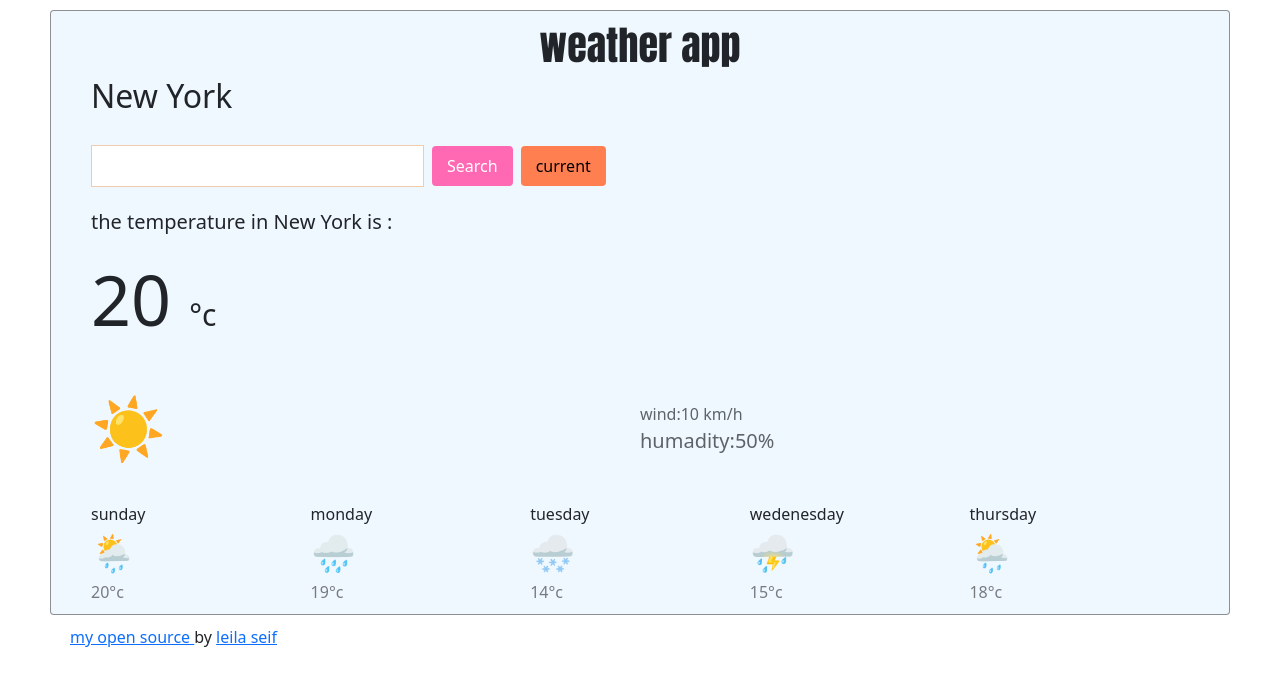
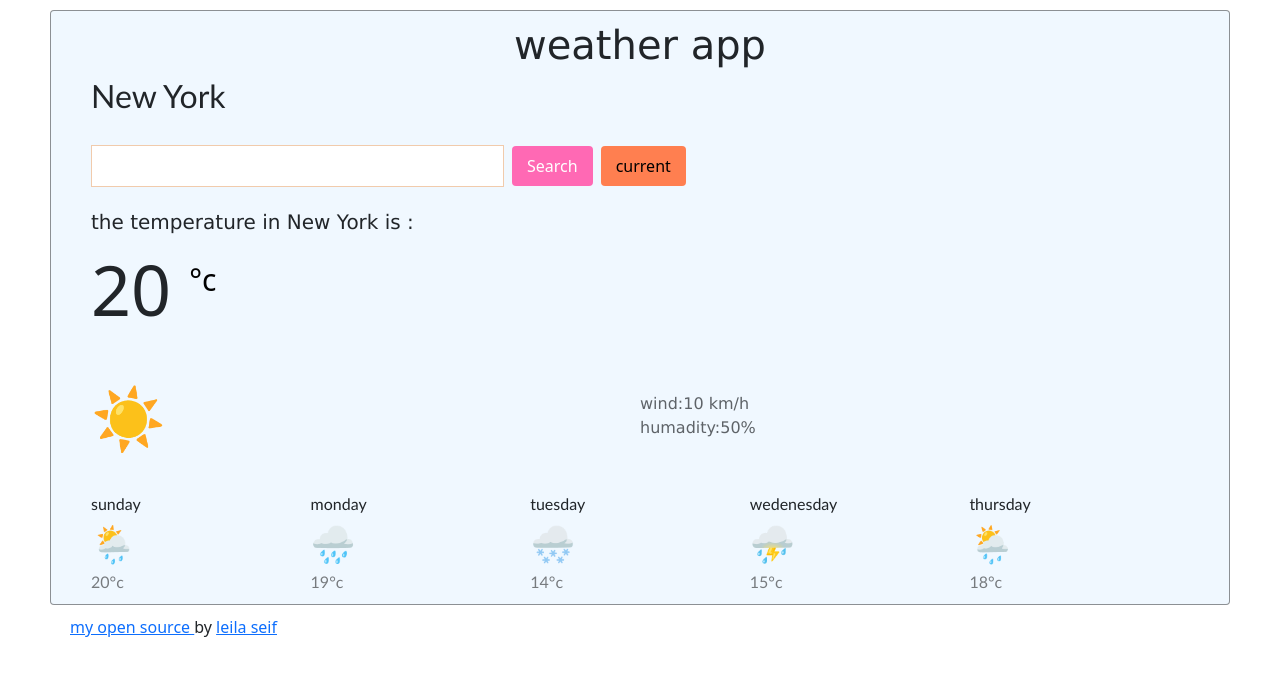
Before and after one commit to Leilaseif/weather-react-app, a React (Create React App) app: page / in a window 1280 px wide. Shown: the top 686 px of the page. Built offline with nearby package versions, Linux system fonts and the light colour scheme.

Commit message:
setting the celsius degree

```diff
--- a/src/App.css
+++ b/src/App.css
@@ -10,13 +10,15 @@ body {
 }
 h1{
   text-align: center;
-  font-family: Impact, Haettenschweiler, 'Arial Narrow Bold', sans-serif;
+  font-family:'Lucida Sans', 'Lucida Sans Regular', 'Lucida Grande', 'Lucida Sans Unicode', Geneva, Verdana, sans-serif;
   margin-bottom: 20px;
 }
 h2{
   line-height: 2px;
   list-style-type: none;
   margin-top: 4px;
+  font-size: 30px;
+  font-family: 'Gill Sans', 'Gill Sans MT', Calibri, 'Trebuchet MS', sans-serif;
 }
 .Row{
   display:flex;
@@ -34,19 +36,16 @@ h2{
 .windHumadity{
   padding-top: 20px;
   opacity: 70%;
-}
-.humadity{
-  font-size: 20px;
- text-align: centers;
- bottom: 20px;
- padding-right: 50px;
+  font-family:'Lucida Sans', 'Lucida Sans Regular', 'Lucida Grande', 'Lucida Sans Unicode', Geneva, Verdana, sans-serif;
 
 }
+
 .prediction{
   display: flex;
 }
 .dayPrediction{
   flex: 1px;
+  font-family: 'Gill Sans', 'Gill Sans MT', Calibri, 'Trebuchet MS', sans-serif;
 
 
 }
--- a/src/Searchengine.css
+++ b/src/Searchengine.css
@@ -9,7 +9,7 @@ h3{
     border: 0.5px solid rgb(241, 203, 172);
     background-color:white;
     margin-right: 8px;
-    padding: 8px 50px;
+    padding: 8px 90px;
 }
 .submit{
     border:  rgba(221, 136, 209, 0.31);
@@ -30,6 +30,8 @@ h3{
     margin-top: 20px;
     font-size: 20px;
     list-style-type: none;
+    font-family:'Lucida Sans', 'Lucida Sans Regular', 'Lucida Grande', 'Lucida Sans Unicode', Geneva, Verdana, sans-serif;
+
 }
 .temperature{
     margin-top: 10px;
@@ -40,6 +42,10 @@ h3{
 }
 .celsiusUnit{
     font-size: 30px;
-    line-height: 2px;
-    top: -10px;
+
+    top: -25px;
+    color: black;
+    text-decoration-line: none;
+    position:relative;
+
 }
--- a/src/Searchengine.js
+++ b/src/Searchengine.js
@@ -12,9 +12,10 @@ export default function Searchengine() {
             <input type="submit" value="current" className='current' />
           </form>
           <li className="text">the temperature in New York is : </li>
-          <div className='temperature'>
-          <span className='temperatureNumber'>20 </span><span className='celsiusUnit'>°c</span>
-          </div>
 
-        </div>)
-}
+          <span className='temperatureNumber'>20 </span>
+          <a className='celsiusUnit'>°c</a>
+        </div>
+
+
+    )}
```
